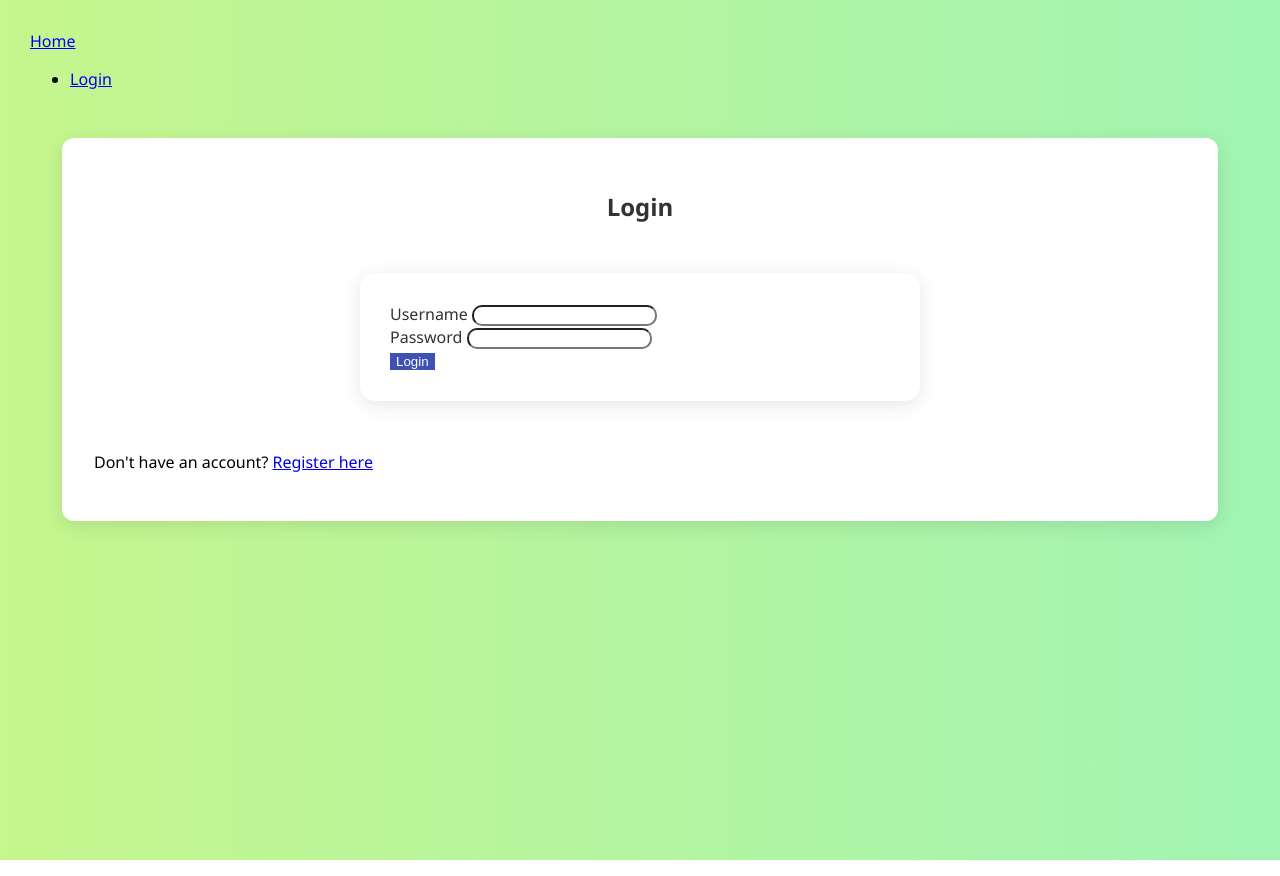
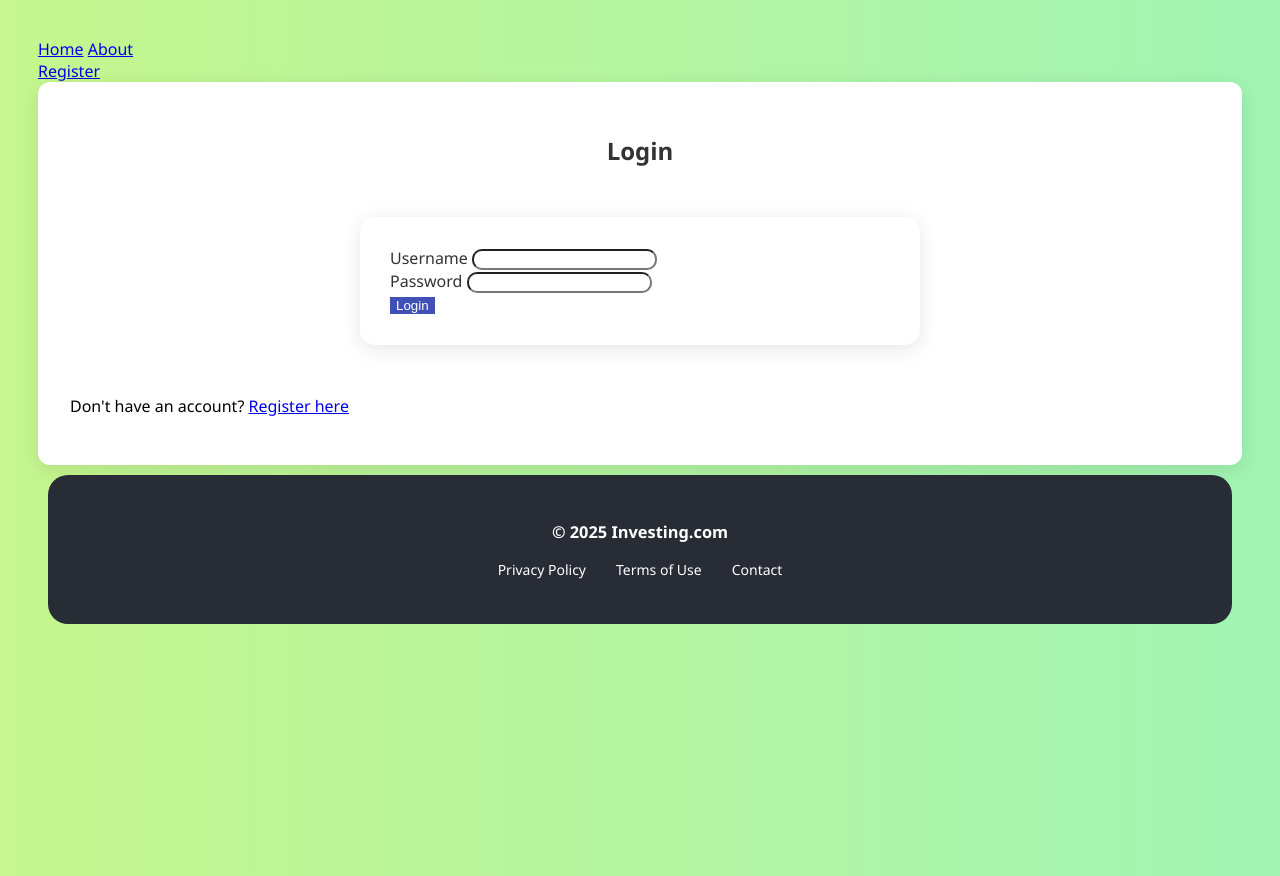
Before and after one commit to Sheraz-udd-in/Chat_Application, a Django app: page /login/ in a window 1280 px wide. Run offline with Django 5.2, Linux system fonts and the light colour scheme.

Commit message:
Frontend

```diff
--- a/chatapp/app/static/login.css
+++ b/chatapp/app/static/login.css
@@ -26,14 +26,3 @@ body {
 .btn-custom:hover {
   background-color: #303f9f;
 }
-
-@keyframes fadeIn {
-  from {
-    opacity: 0;
-    transform: translateY(20px);
-  }
-  to {
-    opacity: 1;
-    transform: translateY(0);
-  }
-}
--- a/chatapp/app/static/style.css
+++ b/chatapp/app/static/style.css
@@ -1,10 +1,71 @@
-body {
-  font-family: Arial, sans-serif;
-  margin: 0;
-  padding: 0;
-  background: #f8f9fa;
+.nav
+{
+    display: flex;
+    justify-content: space-between;
+    background: #282c34;
+    color:white;
+    padding  :  20px ;
+    margin :  20px ;
+    border-radius :  20px;
+
 }
 
-main {
-  padding: 2rem;
+.nav  ul
+{
+    display: flex;
+    list-style:  none;
+    justify-content: space-between;
+    gap : 20px;
 }
+
+.nav h3:hover ,  .nav li:hover , .nav a:hover
+{
+    color :  deepskyblue;
+    cursor: pointer;
+    transform: translate(-1px, -3px);
+    transition: all 0.3s ease-in-out;
+}
+
+.nav a {
+    text-decoration: none;
+    color: white;
+}
+
+.footer {
+    background: #282c34;
+    color: white;
+    text-align: center;
+    padding: 30px 20px;
+    margin: 10px;
+    border-radius: 20px;
+    font-size: 14px;
+}
+
+.footer ul {
+    list-style: none;
+    padding: 0;
+    margin: 15px 0;
+    display: flex;
+    justify-content: center;
+    gap: 30px;
+}
+
+.footer li {
+    transition: color 0.3s ease-in-out, transform 0.3s ease-in-out;
+}
+
+.footer li:hover {
+    color: deepskyblue;
+    cursor: pointer;
+    transform: scale(1.1);
+}
+
+.footer a {
+    text-decoration: none;
+    color: white;
+    transition: color 0.3s ease-in-out;
+}
+
+.footer a:hover {
+    color: deepskyblue;
+}
--- a/chatapp/app/templates/base.html
+++ b/chatapp/app/templates/base.html
@@ -9,26 +9,10 @@
   <link rel="stylesheet" href="{% static 'login.css' %}">
 </head>
 <body>
-  <nav class="navbar navbar-expand-lg navbar-dark bg-dark px-3">
-  <a class="navbar-brand text-white" href="{% url 'index' %}">Home</a>
-  <ul class="navbar-nav ms-auto d-flex flex-row gap-3">
-    {% if request.user.is_authenticated %}
-      <li class="nav-item">
-        <a class="nav-link text-white" href="{% url 'logout' %}">Logout</a>
-      </li>
-      <li class="nav-item text-white nav-link">
-        {{ request.user.username }}
-      </li>
-    {% else %}
-      <li class="nav-item">
-        <a class="nav-link text-white" href="{% url 'login' %}">Login</a>
-      </li>
-    {% endif %}
-  </ul>
-</nav>
+  {% include 'components/navbar.html' %}
+{% block content %}
 
-  <main>
-    {% block content %}{% endblock %}
-  </main>
+{% endblock %}
+{% include 'components/footer.html' %}
 </body>
 </html>
--- /dev/null
+++ b/chatapp/app/templates/components/footer.html
@@ -0,0 +1,8 @@
+<div class="footer">
+    <h3>&copy; 2025 Investing.com</h3>
+    <ul>
+        <li><a href="#">Privacy Policy</a></li>
+        <li><a href="#">Terms of Use</a></li>
+        <li><a href="#">Contact</a></li>
+    </ul>
+</div>
--- /dev/null
+++ b/chatapp/app/templates/components/navbar.html
@@ -0,0 +1,14 @@
+<div class="navbar">
+  <a href="/">Home</a>
+  <a href="/about">About</a>
+  {% if user.is_authenticated %}
+  <div class="navbar-right">
+    <span>Welcome, {{ user.username }}!</span>
+    <a href="/logout">Logout</a>
+  </div>
+{% else %}
+  <div class="navbar-right">
+    <a href="/register">Register</a>
+  </div>
+{% endif %}
+</div>
--- a/chatapp/app/templates/index.html
+++ b/chatapp/app/templates/index.html
@@ -1,4 +1,5 @@
 {% extends 'base.html' %}
+{% load static %}
 {% block title %}Home - ChatApp{% endblock %}
 {% block content %}
   <h2>Welcome to the Chat App!</h2>
--- a/chatapp/app/templates/login.html
+++ b/chatapp/app/templates/login.html
@@ -1,4 +1,5 @@
 {% extends 'base.html' %}
+{% load static %}
 {% block title %}Login{% endblock %}
 {% block content %}
 <div class="container">
--- a/chatapp/app/templates/register.html
+++ b/chatapp/app/templates/register.html
@@ -1,4 +1,5 @@
 {% extends 'base.html' %}
+{% load static %}
 {% block title %}Register{% endblock %}
 {% block content %}
 <div class="container mt-5">
--- a/chatapp/app/views.py
+++ b/chatapp/app/views.py
@@ -1,8 +1,8 @@
 from django.contrib.auth import login, authenticate, logout
 from django.contrib.auth.decorators import login_required
 from django.db.models import Q
-from django.shortcuts import render, redirect
-from .models import CustomUser, ChatRoom
+from django.shortcuts import render, redirect, get_object_or_404
+from .models import CustomUser, ChatRoom, Message
 
 
 def register(request):
@@ -64,10 +64,45 @@ def indexView(request) :
 
     if query :
         users  = CustomUser.objects.filter(Q(first_name__iconatins  =  query)
-                                  |Q(email__icontains = query) |
-                                  Q(last_name__icontains = query))
+        |Q(email__icontains = query) |
+        Q(last_name__icontains = query))
         return  render(request ,  {"data" , users})
 
     chatroom  = ChatRoom.objects.filter(participants = request.user)
 
     return render(request ,  'index.html' , {'data' : chatroom})
+
+
+@login_required
+def add_to_chatroom(request , id) :
+    user1  =  request.user
+    user2 =  get_object_or_404(id)
+
+    chatroom  = ChatRoom.objects.filter(participants = user1).filter(participants = user2).first()
+
+    if not  chatroom :
+        chatroom =  ChatRoom(name = f"{user1.first_name}-{user2.first_name}")
+        chatroom.participants.add(user1 , user2)
+
+    return redirect('chatroom' , id  =  chatroom.id)
+
+@login_required
+def  chatroom(request , id  ) :
+    chatroom  = get_object_or_404(ChatRoom , id  = id)
+
+    name  =  chatroom.name
+    messages  = Message.objects.filter(chatroom =  chatroom)
+
+    return render(request , 'chatroom.html' ,  {"name" :  name ,  "messages" :  messages})
+
+
+
+
+def send_message(request) :
+    content  = request.POST.get('content')
+    chatroom_id  =  request.POST.get('chatroomid')
+    chatroom =  get_object_or_404(ChatRoom ,  id  =  chatroom_id)
+    message  = Message(content =  content , sender = request.user , chatroom = chatroom )
+    message.save()
+
+    return redirect('chatroom' ,  id  =  chatroom_id)
--- a/chatapp/chatapp/settings.py
+++ b/chatapp/chatapp/settings.py
@@ -55,7 +55,6 @@ ROOT_URLCONF = 'chatapp.urls'
 TEMPLATES = [
     {
         'BACKEND': 'django.template.backends.django.DjangoTemplates',
-        'DIRS': [BASE_DIR / 'templates'],  # Add your templates directory here
         'DIRS': [],
         'APP_DIRS': True,
         'OPTIONS': {
```
